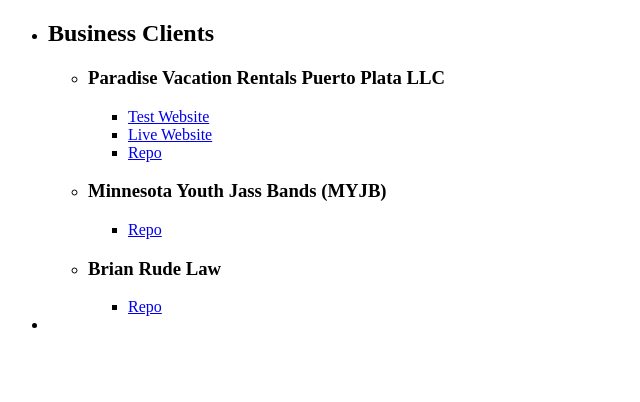
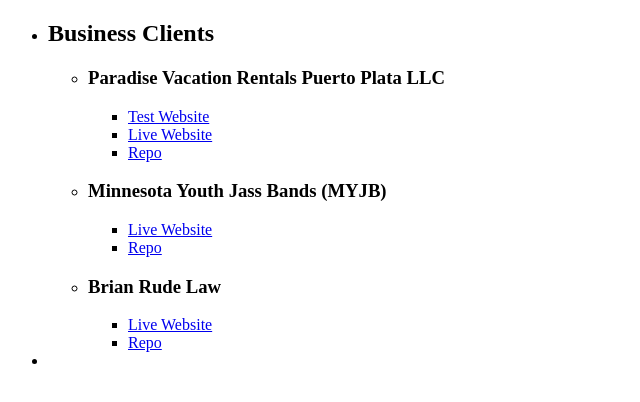
Before and after one commit to Dissiax/Hub, a plain HTML site: page index.html in a window 1280 px wide. Shown: the whole page, without its empty margins (0-640 px from the left). Drawn offline with Linux system fonts and the light colour scheme.

Commit message:
Update index.html

```diff
--- a/index.html
+++ b/index.html
@@ -25,11 +25,13 @@
               </li><li>
                 <h3>Minnesota Youth Jass Bands (MYJB)</h3>
 				<ul>
+					<li><a href="https://mnyouthjazz.com/">Live Website</a></li>
 					<li><a href="https://github.com/Dissiax/MinnesotaYouthJazzBands">Repo</a></li>
 				</ul>
               </li><li>
                 <h3>Brian Rude Law</h3>
 				<ul>
+					<li><a href="http://brianrudelaw.com/">Live Website</a></li>
 					<li><a href="https://github.com/Dissiax/BrianRudeLaw">Repo</a></li>
 				</ul>
               </li>
```
